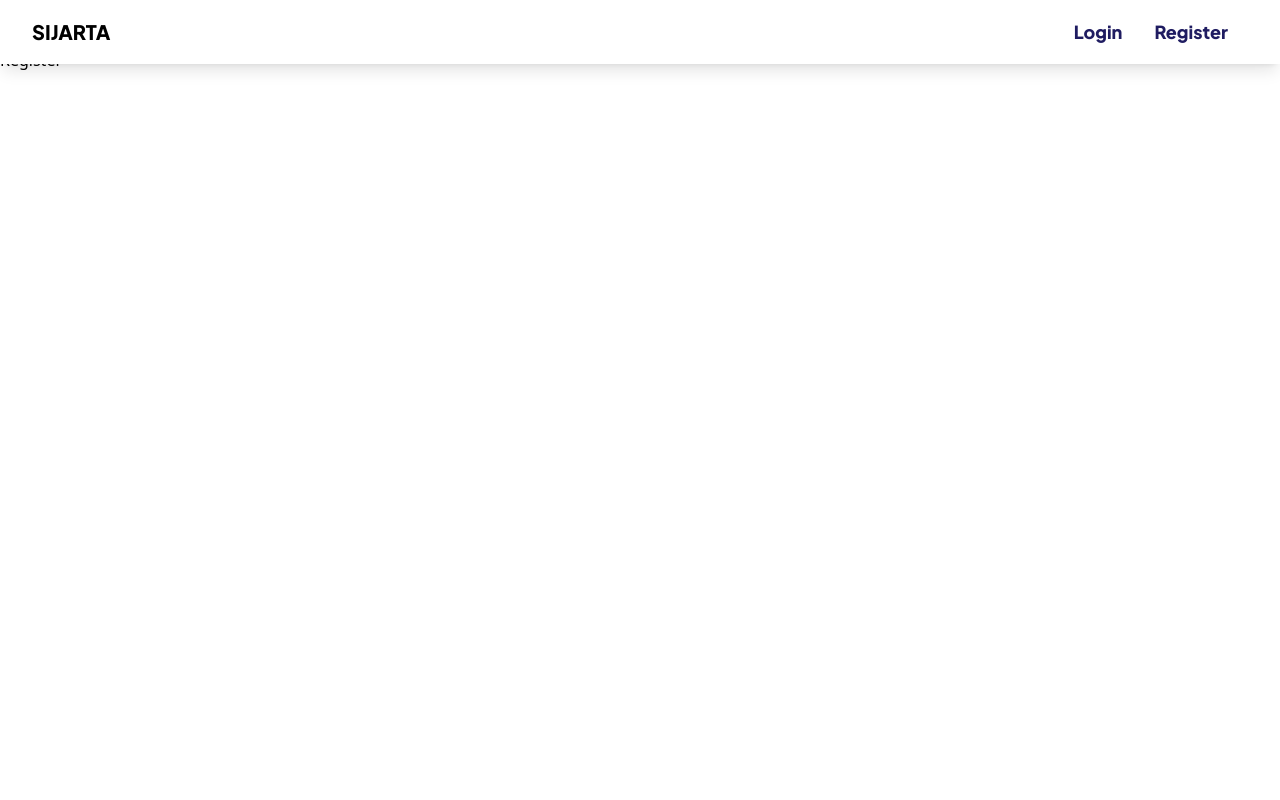
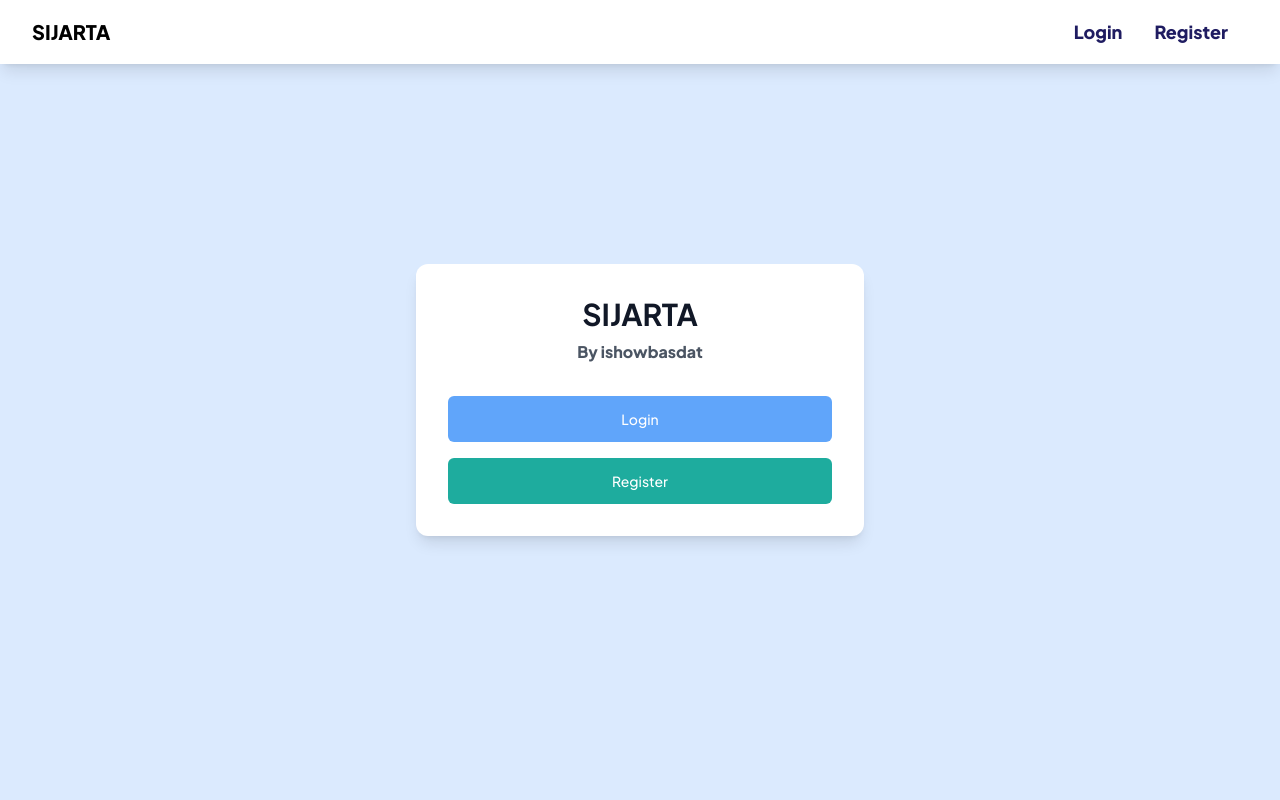
Before and after one commit to ishowbasdat/sijarta-ishowbasdat, a Django app: page /kuning/ in a window 1280 px wide. Run offline with Django 5.2, Linux system fonts and the light colour scheme; some libraries are stand-ins or nearby versions; some web fonts are replaced.

Commit message:
fix some stuff and add landing page

```diff
--- a/kuning/templates/landing.html
+++ b/kuning/templates/landing.html
@@ -1,13 +1,52 @@
-{% extends 'base.html' %} {% load static %}
+{% extends 'base.html' %}
+{% load static %}
+
 {% block meta %}
 <title>SIJARTA</title>
 {% endblock meta %}
 
 {% block content %}
 {% include 'navbar.html' %}
-SIJARTA By ishowsbasdat
-<br>
-<a href="#">Login</a>
-<br>
-<a href="#">Register</a>
+<div class="min-h-screen flex flex-col items-center justify-center w-full bg-blue-100 px-4 py-12">
+    <div class="max-w-md w-full space-y-8 bg-white p-8 rounded-xl shadow-lg">
+        <div class="text-center plus-jakarta-sans-bold mb-8">
+            <h2 class="text-3xl font-bold text-gray-900">SIJARTA</h2>
+            <p class="mt-2 text-gray-600">By ishowbasdat</p>
+        </div>
+
+        <div class="space-y-4 plus-jakarta-sans-bold">
+            <a href="{% url 'kuning:login' %}" class="group relative w-full flex justify-center py-3 px-4 border border-transparent text-sm font-medium rounded-md text-white bg-blue-400 hover:bg-blue-500 focus:outline-none focus:ring-2 focus:ring-offset-2 focus:ring-indigo-500 transition duration-150 ease-in-out">
+                Login
+            </a>
+
+            <a href="{% url 'kuning:register_role' %}" class="group relative w-full flex justify-center py-3 px-4 border border-transparent text-sm font-medium rounded-md text-white bg-[#1eac9e] hover:bg-[#3fbd9f] focus:outline-none focus:ring-2 focus:ring-offset-2 focus:ring-green-500 transition duration-150 ease-in-out">
+                Register
+            </a>
+        </div>
+
+        <!-- TODO: Janlup implement error message di BE -->
+        {% if messages %}
+        <div class="mt-4 space-y-2 plus-jakarta-sans-bold">
+        {% for message in messages %}
+            {% if message.tags == "success" %}
+                <div class="bg-green-100 border-l-4 border-green-500 text-green-700 p-4 rounded-r" role="alert">
+                    <p class="font-bold">Success</p>
+                    <p>{{ message }}</p>
+                </div>
+            {% elif message.tags == "error" %}
+                <div class="bg-red-100 border-l-4 border-red-500 text-red-700 p-4 rounded-r" role="alert">
+                    <p class="font-bold">Error</p>
+                    <p>{{ message }}</p>
+                </div>
+            {% else %}
+                <div class="bg-blue-100 border-l-4 border-blue-500 text-blue-700 p-4 rounded-r" role="alert">
+                    <p class="font-bold">Info</p>
+                    <p>{{ message }}</p>
+                </div>
+            {% endif %}
+        {% endfor %}
+        </div>
+        {% endif %}
+    </div>
+</div>
 {% endblock content %}
--- a/kuning/views.py
+++ b/kuning/views.py
@@ -5,13 +5,8 @@ from django.views.decorators.csrf import csrf_exempt
 
 # Create your views here.
 def landing(request):
-    # For Checking Navbar Purpose
-    # request.session['nama'] = 'Steven'
-    # request.session['id'] = '1'
-    # request.session['role'] = 'PELANGGAN'
     return render(request, 'landing.html')
 
-@csrf_exempt
 def login(request):
     if request.method == 'POST':
         no_hp = request.POST.get('no_hp')
```
